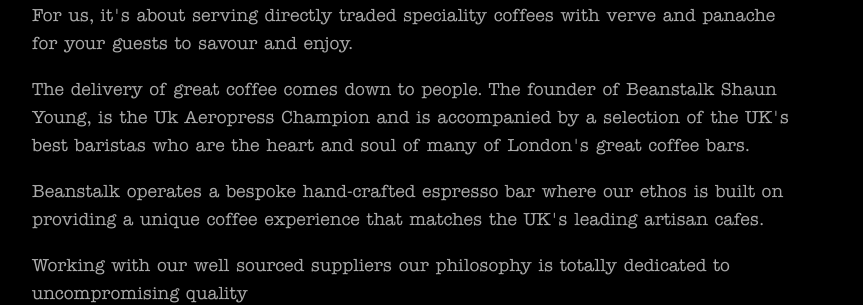
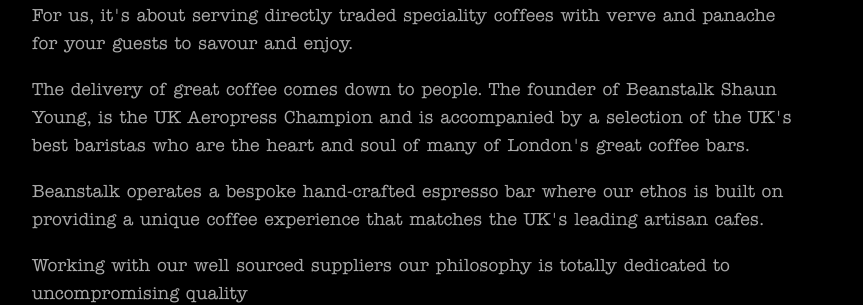
Before and after one commit to beanstalkcoffee/beanstalkcoffee.github.com, a Jekyll site: the page built from index.html, in a window 1280 px wide and 900 px high. Shown: the part 270-575 px from the top of the window, without its empty margins (228-1091 px from the left). Built offline with Jekyll 4.4.1, drawn with Linux system fonts in a browser that asks for light colours; Markdown is read by kramdown in place of the engine named in the settings.

Commit message:
Uk -> UK

```diff
--- a/index.html
+++ b/index.html
@@ -14,7 +14,7 @@
     </p>
     <p>
       The delivery of great coffee comes down to people. The founder of Beanstalk
-      Shaun Young, is the Uk Aeropress Champion and is accompanied by a selection
+      Shaun Young, is the UK Aeropress Champion and is accompanied by a selection
       of the UK's best baristas who are the heart and soul of many of London's great
       coffee bars.
     </p>
```
